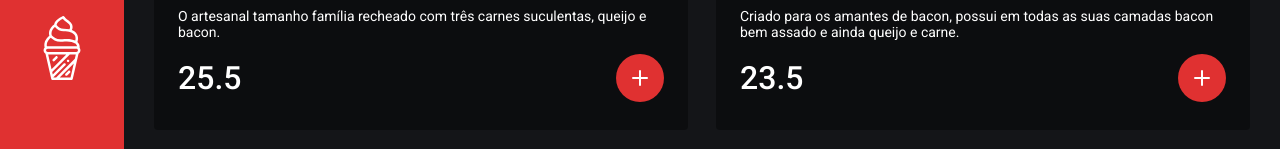
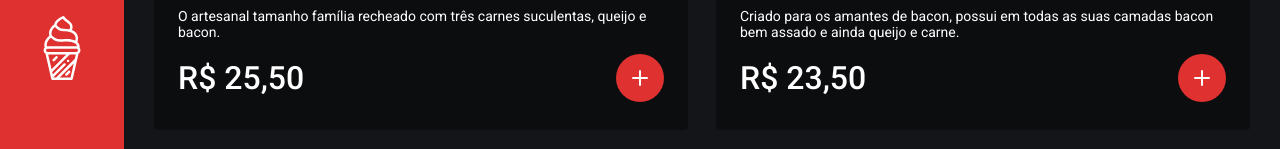
Before and after one commit to MathMendesReis/hamburgueria, a React (Create React App) app: page / in a window 1280 px wide. Shown: the part 496-645 px from the top of the page. Built offline with nearby package versions, Linux system fonts and the light colour scheme.

Commit message:
preco formatado

```diff
--- a/src/components/snacks/index.tsx
+++ b/src/components/snacks/index.tsx
@@ -1,3 +1,4 @@
+import { currentyFormat } from "../../helpers/currentFormat"
 import { Container } from "./styles"
 import { FiPlus } from 'react-icons/fi'
 interface snacksPropps{
@@ -12,7 +13,7 @@ export function Snacks({snacks}:snacksPropps) {
           <img src={snack.image} alt={snack.name} />
           <p>{snack.description}</p>
           <div>
-            <strong>{snack.price}</strong>
+            <strong>{currentyFormat(snack.price)}</strong>
             <button type='button'>
               <FiPlus/>
               </button>
--- /dev/null
+++ b/src/helpers/currentFormat.ts
@@ -0,0 +1,6 @@
+export function currentyFormat(currency:number) {
+  return new Intl.NumberFormat('pt-br',{
+    style:'currency',
+    currency:'BRL'
+  }).format(currency)
+}
```
